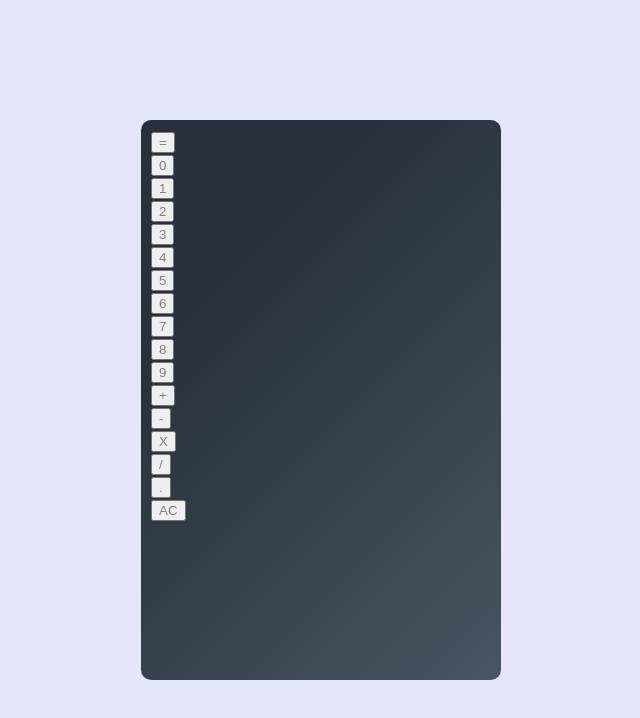
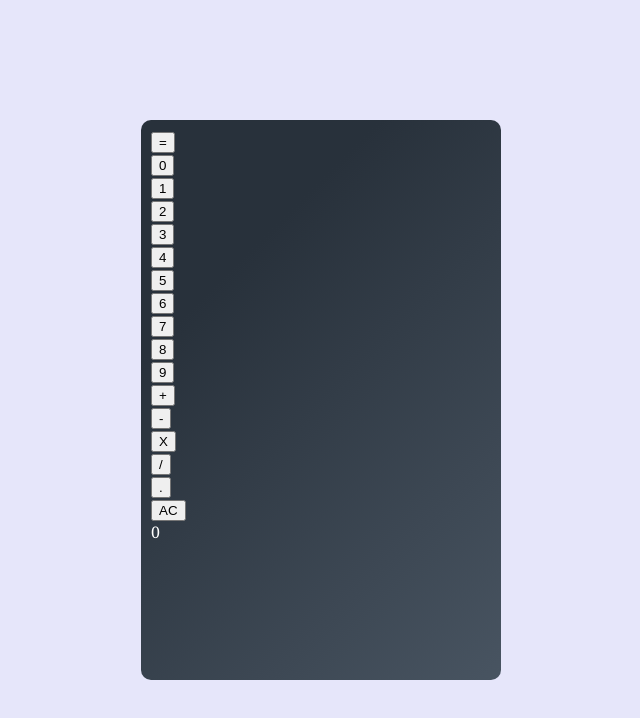
Before and after one commit to terminader7/js-calculator, a React (Create React App) app: page / in a window 1280 px wide. Shown: the top 718 px of the page, without its empty margins (319-959 px from the left). Built offline with nearby package versions, Linux system fonts and the light colour scheme.

Commit message:
Calculator now has abiliity to display values of numbers

```diff
--- a/src/components/Calculator.js
+++ b/src/components/Calculator.js
@@ -1,4 +1,4 @@
-import React, { useState } from "react";
+import React, { useState, useEffect } from "react";
 import styled from "styled-components";
 
 import { CalculatorNumPad } from "./CalculatorNumPad";
@@ -13,12 +13,28 @@ const CalculatorContainer = styled.div`
   background-image: linear-gradient(315deg, #485461 0%, #28313b 74%);
 `;
 export const Calculator = () => {
-  const [display, setDisplay] = useState("");
+  const [num1, setNum1] = useState("0");
+  const [num2, setNum2] = useState("0");
+  const [operand, setOperand] = useState("");
+
+  // const [expression, setExpression] = useState({ another way of setting state as an object, alternative to the above
+  //   num1: "0",
+  //   num2:"0",
+  //   operand:"",
+  // })
+
+  // decimal needs to print only once.
+  // = needs to complete our equation with the two numbers
+  // give mathematical functionality to our operands
+  // operands can only print once
+  // styling
+  // our clear needs to clear our display and not just print an empty string
+  // MAYBE AN ISSUE, be able to "string together" equations might not be a problem though
 
   return (
     <CalculatorContainer>
-      <CalculatorNumPad setDisplay={setDisplay} />
-      <CalculatorDisplay display={display} />
+      <CalculatorNumPad setNum1={setNum1} num1={num1} />
+      <CalculatorDisplay num1={num1} />
     </CalculatorContainer>
   );
 };
--- a/src/components/CalculatorButton.js
+++ b/src/components/CalculatorButton.js
@@ -2,31 +2,37 @@ import React from "react";
 import styled from "styled-components";
 
 const Button = styled.button`
-  color: grey;
+  color: black;
 `;
 export const CalculatorButton = ({
   id,
   buttonLabel,
-  setDisplay,
-  display,
+  value,
   type,
+  setNum1,
+  num1,
 }) => {
-  const handleClick = (display, type) => {
+  const handleClick = () => {
     switch (type) {
       case "input":
-        console.log(type);
-        setDisplay(display);
+        console.log(value);
+        console.log(num1);
+        setNum1(num1 + value);
         break;
       case "operand":
-        console.log(type);
-        setDisplay(display);
+        setNum1(num1 + value);
         break;
     }
   };
 
   return (
     <div>
-      <Button id={id} onClick={handleClick(display, type)}>
+      <Button
+        id={id}
+        onClick={() => {
+          handleClick();
+        }}
+      >
         {buttonLabel}
       </Button>
     </div>
--- a/src/components/CalculatorDisplay.js
+++ b/src/components/CalculatorDisplay.js
@@ -1,8 +1,10 @@
 import React from "react";
 import styled from "styled-components";
 
-const DisplayNumber = styled.div``;
+const DisplayNumber = styled.div`
+  color: white;
+`;
 
-export const CalculatorDisplay = ({ display }) => {
-  return <DisplayNumber>{display}</DisplayNumber>;
+export const CalculatorDisplay = ({ num1 }) => {
+  return <DisplayNumber>{num1}</DisplayNumber>;
 };
--- a/src/components/CalculatorNumPad.js
+++ b/src/components/CalculatorNumPad.js
@@ -6,17 +6,18 @@ import { CalculatorButton } from "./CalculatorButton";
 
 const NumPad = styled.div``;
 
-export const CalculatorNumPad = ({ setDisplay }) => {
+export const CalculatorNumPad = ({ num1, setNum1 }) => {
   return (
     <NumPad>
-      {numPadProperties.map(({ id, buttonLabel, display, type }) => {
+      {numPadProperties.map(({ id, buttonLabel, value, type }) => {
         return (
           <CalculatorButton
             id={id}
             buttonLabel={buttonLabel}
-            display={display}
-            setDisplay={setDisplay}
+            value={value}
             type={type}
+            setNum1={setNum1}
+            num1={num1}
           />
         );
       })}
--- a/src/constants/numPadProperties.js
+++ b/src/constants/numPadProperties.js
@@ -1,103 +1,103 @@
 export default [
   {
     id: "equals",
-    display: "=",
+    value: "=",
     type: "operand",
     buttonLabel: "=",
   },
   {
     id: "zero",
-    display: "0",
+    value: "0",
     type: "input",
     buttonLabel: "0",
   },
   {
     id: "one",
-    display: "1",
+    value: "1",
     type: "input",
     buttonLabel: "1",
   },
   {
     id: "two",
-    display: "2",
+    value: "2",
     type: "input",
     buttonLabel: "2",
   },
   {
     id: "three",
-    display: "3",
+    value: "3",
     type: "input",
     buttonLabel: "3",
   },
   {
     id: "four",
-    display: "4",
+    value: "4",
     type: "input",
     buttonLabel: "4",
   },
   {
     id: "five",
-    display: "5",
+    value: "5",
     type: "input",
     buttonLabel: "5",
   },
   {
     id: "six",
-    display: "6",
+    value: "6",
     type: "input",
     buttonLabel: "6",
   },
   {
     id: "seven",
-    display: "7",
+    value: "7",
     type: "input",
     buttonLabel: "7",
   },
   {
     id: "eight",
-    display: "8",
+    value: "8",
     type: "input",
     buttonLabel: "8",
   },
   {
     id: "nine",
-    display: "9",
+    value: "9",
     type: "input",
     buttonLabel: "9",
   },
   {
     id: "add",
-    display: "+",
+    value: "+",
     type: "operand",
     buttonLabel: "+",
   },
   {
     id: "subtract",
-    display: "-",
+    value: "-",
     type: "operand",
     buttonLabel: "-",
   },
   {
     id: "multiply",
-    display: "X",
+    value: "X",
     type: "operand",
     buttonLabel: "X",
   },
   {
     id: "divide",
-    display: "/",
+    value: "/",
     type: "operand",
     buttonLabel: "/",
   },
   {
     id: "decimal",
-    display: ".",
+    value: ".",
     type: "input",
     buttonLabel: ".",
   },
   {
     id: "clear",
-    display: "",
+    value: "",
     type: "input",
     buttonLabel: "AC",
   },
```
